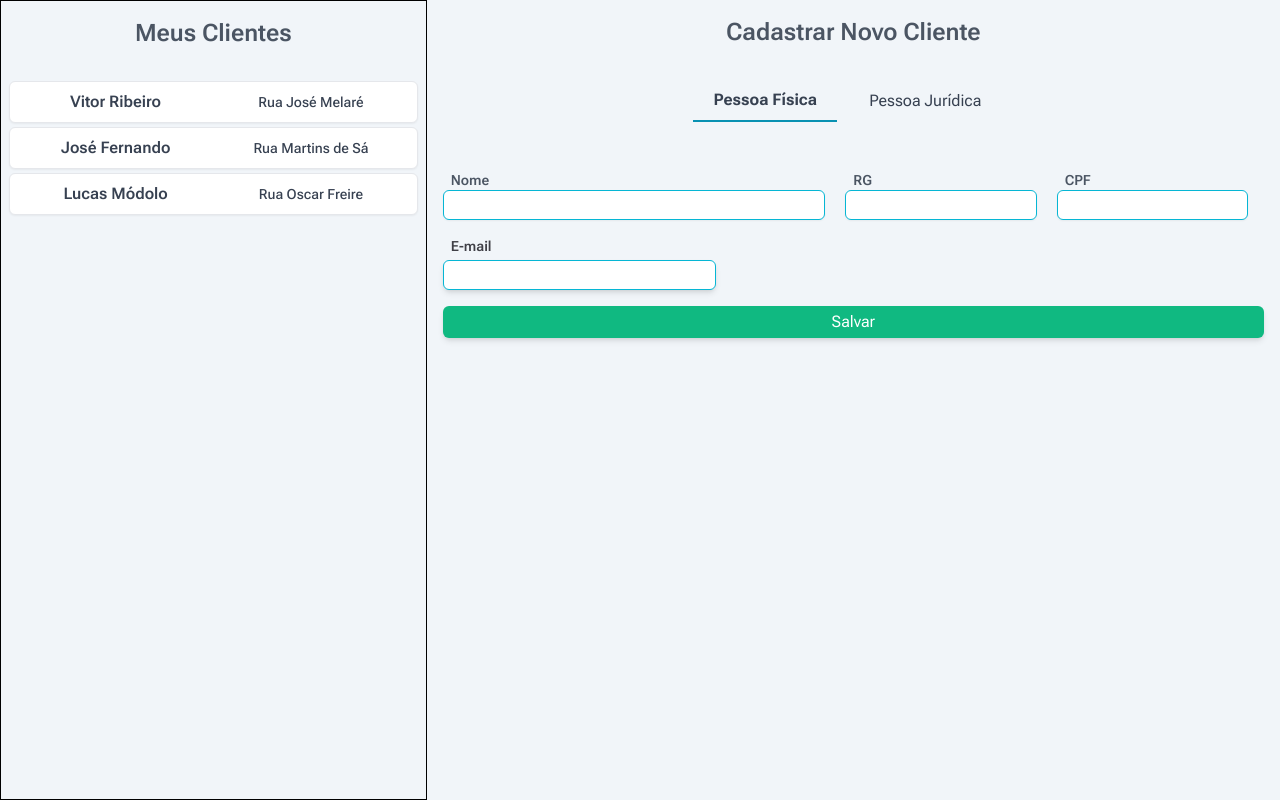
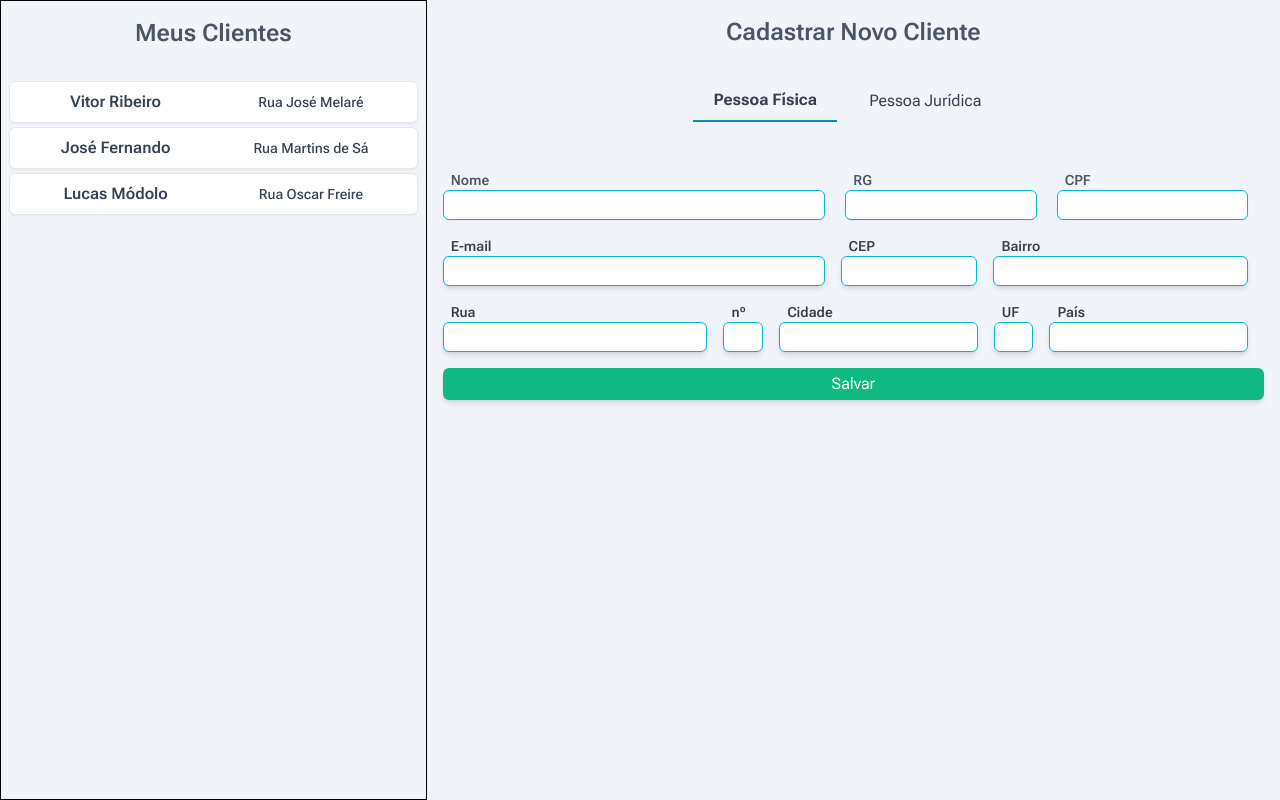
Before and after one commit to vitorrdc/webClientRegister, a Next.js app: page / in a window 1280 px wide. Built offline with nearby package versions, Linux system fonts and the light colour scheme; data requests are answered from the project's data file; a web font is replaced by a local one.

Commit message:
add some inputs and some validations

```diff
--- a/src/app/page.tsx
+++ b/src/app/page.tsx
@@ -36,7 +36,41 @@ const registerNewClientFormSchema = z.object({
   email: z.string()
     .nonempty('O E-mail é obrigatório ')
     .email('Formato de e-mail inválido')
-    .toLowerCase()
+    .toLowerCase(),
+  cep: z.string()
+    .nonempty('O CEP é obrigatório')
+    .refine((val) => /^\d{5}\-\d{3}$/.test(val), {
+      message: 'Use o formato xxxxx-xxx'
+    }),
+  bairro: z.string()
+    .nonempty('O Bairro é obrigatório'),
+  rua: z.string()
+    .nonempty('A Rua é obrigatório')
+    .transform(adress => {
+      return adress.trim().split(' ').map(word => {
+        return word[0].toLocaleUpperCase().concat(word.substring(1))
+      }).join(' ')
+    }),
+  number: z.string()
+    .nonempty('Obrigatório')
+    .refine(value => /^\d+$/.test(value), 'Número'),
+  city: z.string()
+    .nonempty('a Cidade é obrigatória')
+    .transform(adress => {
+      return adress.trim().split(' ').map(word => {
+        return word[0].toLocaleUpperCase().concat(word.substring(1))
+      }).join(' ')
+    }),
+  state: z.string()
+    .nonempty('Obrigatório')
+    .toUpperCase(),
+  country: z.string()
+    .nonempty('O País é obrigatório')
+    .transform(name => {
+      return name.trim().split(' ').map(word => {
+        return word[0].toLocaleUpperCase().concat(word.substring(1))
+      }).join(' ')
+    })
 })
 
 type CreateClientFormData = z.infer<typeof registerNewClientFormSchema >
@@ -161,14 +195,79 @@ const [clients, setClients] = useState([
               </div>
             </div>
             <div className="w-full flex flex-row justify-start items-center">
-              <div className="flex flex-col gap-1 w-full">
+              <div className="flex flex-col w-1/2 mr-4">
                 <label htmlFor="email" className="text-zinc-700 text-sm font-semibold ml-2">E-mail</label>
                 <input
                   type="text"
-                  className=" w-1/3 border border-cyan-500 rounded-md px-2 py-1 text-gray-700 text-sm shadow-md"
+                  className=" w-full border border-cyan-500 rounded-md px-2 py-1 text-gray-700 text-sm shadow-md"
                   {...register('email')}
                 />
                 {errors.email && <span className="text-red-500 text-xs">{errors.email.message}</span>}
+              </div>
+              <div className="flex flex-col w-1/6  mr-4">
+                <label htmlFor="cep" className="text-zinc-700 text-sm font-semibold ml-2">CEP</label>
+                <InputMask
+                  mask='99999-999'
+                  className="border border-cyan-500 rounded-md px-2 py-1 text-gray-700 text-sm shadow-md"
+                  {...register('cep')}
+                />
+                {errors.cep && <span className="text-red-500 text-xs">{errors.cep.message}</span>}
+              </div>
+              <div className="flex flex-col mr-4 w-1/3">
+                <label htmlFor="bairro" className="text-zinc-700 text-sm font-semibold ml-2">Bairro</label>
+                <input
+                  type="text"
+                  className="border border-cyan-500 rounded-md px-2 py-1 text-gray-700 text-sm shadow-md"
+                  {...register('bairro')}
+                />
+                {errors.bairro && <span className="text-red-500 text-xs">{errors.bairro.message}</span>}
+              </div>
+            </div>
+            <div className="w-full flex flex-row justify-start items-center">
+              <div className="flex flex-col w-1/3 mr-4">
+                <label htmlFor="rua" className="text-zinc-700 text-sm font-semibold ml-2">Rua</label>
+                <input
+                  type="text"
+                  className=" w-full border border-cyan-500 rounded-md px-2 py-1 text-gray-700 text-sm shadow-md"
+                    {...register('rua')}
+                />
+                  {errors.rua && <span className="text-red-500 text-xs">{errors.rua.message}</span>}
+              </div>
+              <div className="flex flex-col mr-4 w-[5%]">
+                <label htmlFor="number" className="text-zinc-700 text-sm font-semibold ml-2">nº</label>
+                <input
+                  type="text"
+                  className=" w-full border border-cyan-500 rounded-md px-2 py-1 text-gray-700 text-sm shadow-md"
+                    {...register('number')}
+                />
+                  {errors.number && <span className="text-red-500 text-xs">{errors.number.message}</span>}
+              </div>
+              <div className="flex flex-col mr-4 w-1/4">
+                <label htmlFor="city" className="text-zinc-700 text-sm font-semibold ml-2">Cidade</label>
+                <input
+                  type="text"
+                  className=" w-full border border-cyan-500 rounded-md px-2 py-1 text-gray-700 text-sm shadow-md"
+                    {...register('city')}
+                />
+                  {errors.city && <span className="text-red-500 text-xs">{errors.city.message}</span>}
+              </div>
+              <div className="flex flex-col mr-4 w-[5%]">
+                <label htmlFor="state" className="text-zinc-700 text-sm font-semibold ml-2">UF</label>
+                <input
+                  type="text"
+                  className=" w-full border border-cyan-500 rounded-md px-2 py-1 text-gray-700 text-sm shadow-md"
+                    {...register('state')}
+                />
+                  {errors.state && <span className="text-red-500 text-xs">{errors.state.message}</span>}
+              </div>
+              <div className="flex flex-col mr-4 w-1/4">
+                <label htmlFor="country" className="text-zinc-700 text-sm font-semibold ml-2">País</label>
+                <input
+                  type="text"
+                  className=" w-full border border-cyan-500 rounded-md px-2 py-1 text-gray-700 text-sm shadow-md"
+                    {...register('country')}
+                />
+                  {errors.country && <span className="text-red-500 text-xs">{errors.country.message}</span>}
               </div>
             </div>
             <button
```
